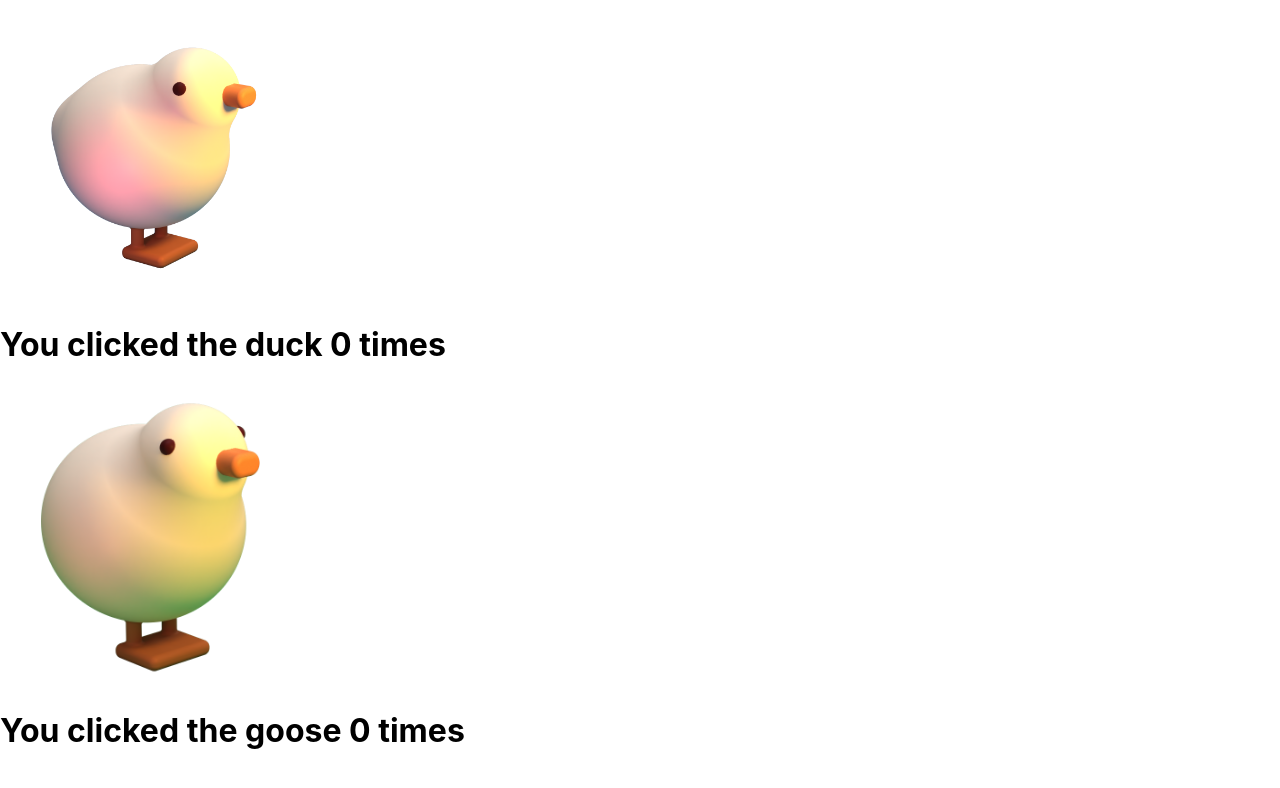
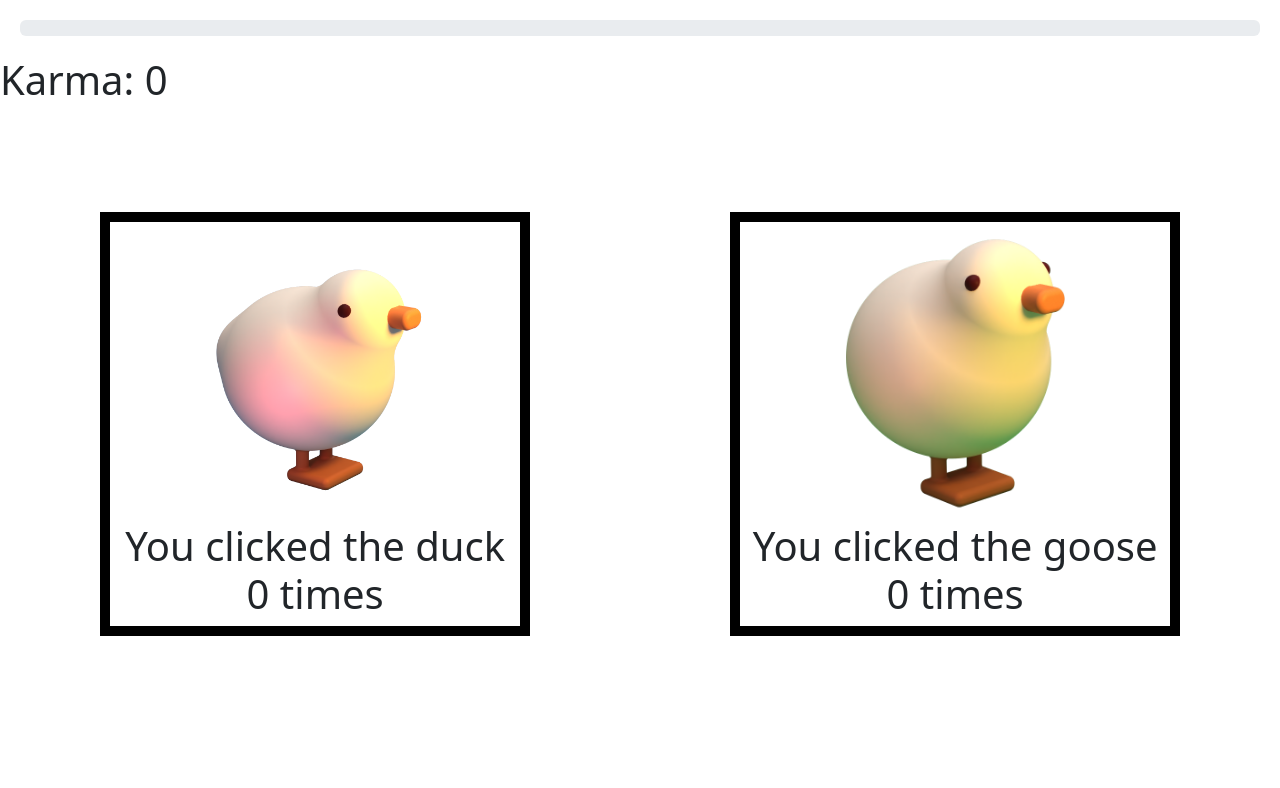
Before and after one commit to flaming-snowman/lahacks2023, a React (Create React App) app: page / in a window 1280 px wide. Shown: the top 788 px of the page. Built offline with nearby package versions, Linux system fonts and the light colour scheme.

Commit message:
Add progress bar

```diff
--- a/package.json
+++ b/package.json
@@ -7,8 +7,10 @@
     "@testing-library/jest-dom": "^5.16.5",
     "@testing-library/react": "^13.4.0",
     "@testing-library/user-event": "^13.5.0",
+    "bootstrap": "^5.2.3",
     "gh-pages": "^5.0.0",
     "react": "^18.2.0",
+    "react-bootstrap": "^2.7.4",
     "react-dom": "^18.2.0",
     "react-scripts": "5.0.1",
     "web-vitals": "^2.1.4"
--- a/src/App.js
+++ b/src/App.js
@@ -1,7 +1,9 @@
-import duck from './img/duck.png';
-import goose from './img/goose.png';
-import { useState } from 'react';
-import './App.css'
+import duck from "./img/duck.png";
+import goose from "./img/goose.png";
+import { useState } from "react";
+import "bootstrap/dist/css/bootstrap.css";
+import ProgressBar from "react-bootstrap/ProgressBar";
+import "./App.css";
 
 function ImageButton(props) {
     return (
@@ -11,39 +13,65 @@ function ImageButton(props) {
             src={props.imageSrc}
             title={props.imageTitle}
             onClick={props.onClick}
+            alt="bird"
         />
     );
 }
 
-
-function CounterButton({src, text}) {
+function CounterButton({ src, text, updateKarma, add }) {
     const [count, setCount] = useState(0);
     function gotClicked() {
-        setCount(count+1);
+        setCount(count + 1);
+        updateKarma(add);
     }
 
-    return (<><ImageButton
+    return (
+        <div
+            style={{
+                margin: "100px",
+                border: "10px solid black",
+                textAlign: "center",
+            }}
+        >
+            <ImageButton
                 imageSrc={src}
                 imageTitle={count}
                 onClick={gotClicked}
             />
-            <h1>You clicked the {text} {count} times</h1></>
+            <h1>
+                You clicked the {text} {count} times
+            </h1>
+        </div>
     );
 }
 
-function DuckButton({}) {
-    return <CounterButton src={duck} text="duck"/>;
+function DuckButton({ func }) {
+    return <CounterButton src={duck} updateKarma={func} add={1} text="duck" />;
 }
 
-function GooseButton({}) {
-    return <CounterButton src={goose} text="goose"/>;
+function GooseButton({ func }) {
+    return (
+        <CounterButton src={goose} updateKarma={func} add={-1} text="goose" />
+    );
 }
 
 export default function Board() {
+    const [karma, setKarma] = useState(0);
+    function updateKarma(add) {
+        setKarma(karma + add);
+        if (karma + add < 0) setKarma(0);
+        if (karma + add > 20) setKarma(20);
+    }
     return (
         <>
-      <DuckButton />
-      <GooseButton />
+            <div style={{ padding: "20px" }}>
+                <ProgressBar now={karma * 5} />
+            </div>
+            <h1>Karma: {karma}</h1>
+            <div style={{ display: "flex" }}>
+                <DuckButton func={updateKarma} />
+                <GooseButton func={updateKarma} />
+            </div>
         </>
     );
 }
```
Also changed, not shown: 1 other file (tests, documents, lock files or other folders). Lines whose indentation alone changed are shown as unchanged.
